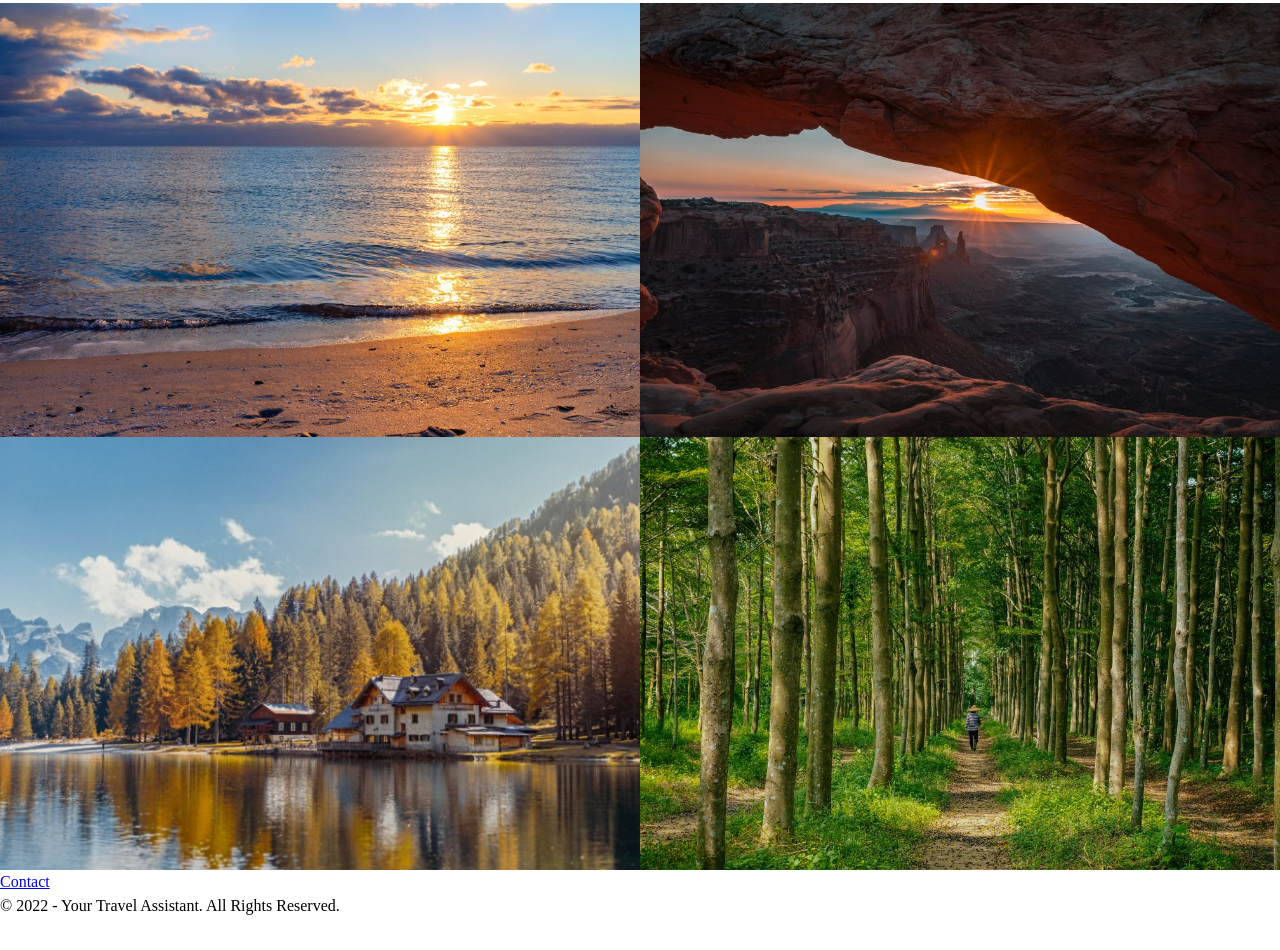
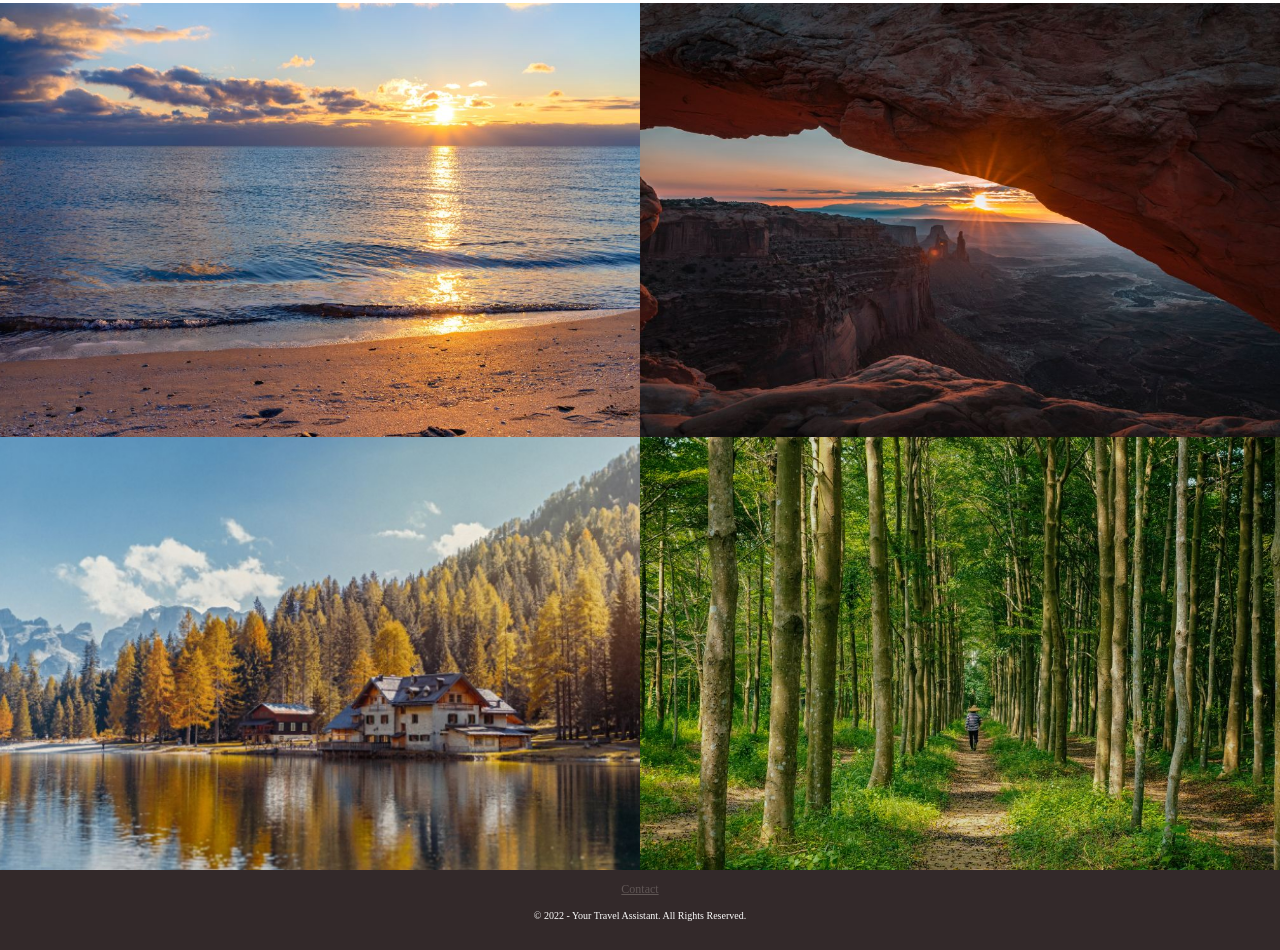
Before and after one commit to savcukova/web---travel-assistant, a plain HTML site: page index.html in a window 1280 px wide. Shown: the part 3164-4114 px from the top of the page. Before the commit the page ends 4082 px from the top, so only its background shows below. Drawn offline with Linux system fonts and the light colour scheme.

Commit message:
footer scss

```diff
--- a/style.scss
+++ b/style.scss
@@ -295,3 +295,25 @@ nav {
         }
     }
 }
+
+// FOOTER //
+.contacts {
+    background-color: $primary-color;
+    height: 10vh;
+
+    .cont-container {
+        text-align: center;
+
+        a {
+            display: inline-block;
+            color: $third-color;
+            margin: 10px;
+            font-size: 12px;
+        }
+
+        div {
+            color: $secondary-color;
+            font-size: 10px;
+        }
+    }
+}
```
Also changed, not shown: style.css, 1 other file.
